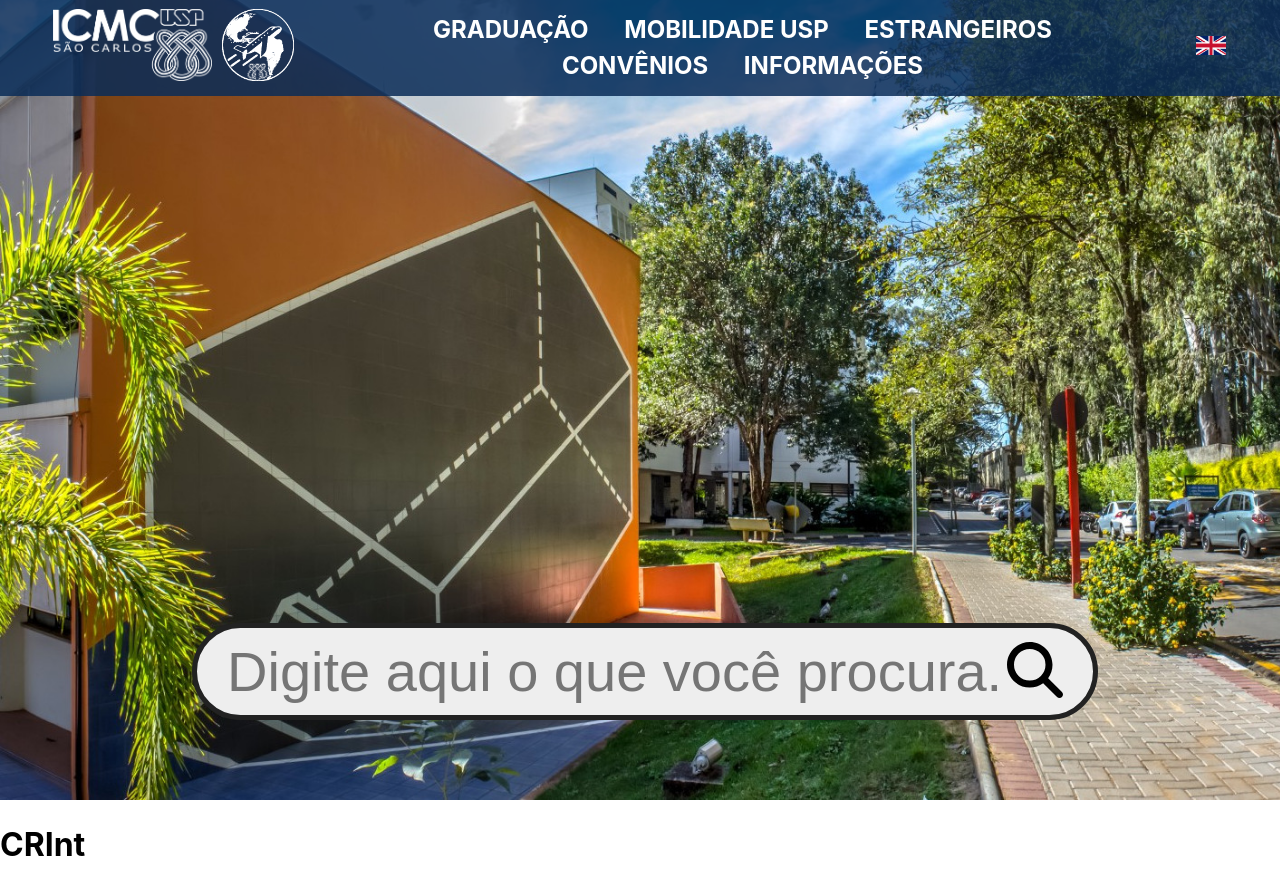
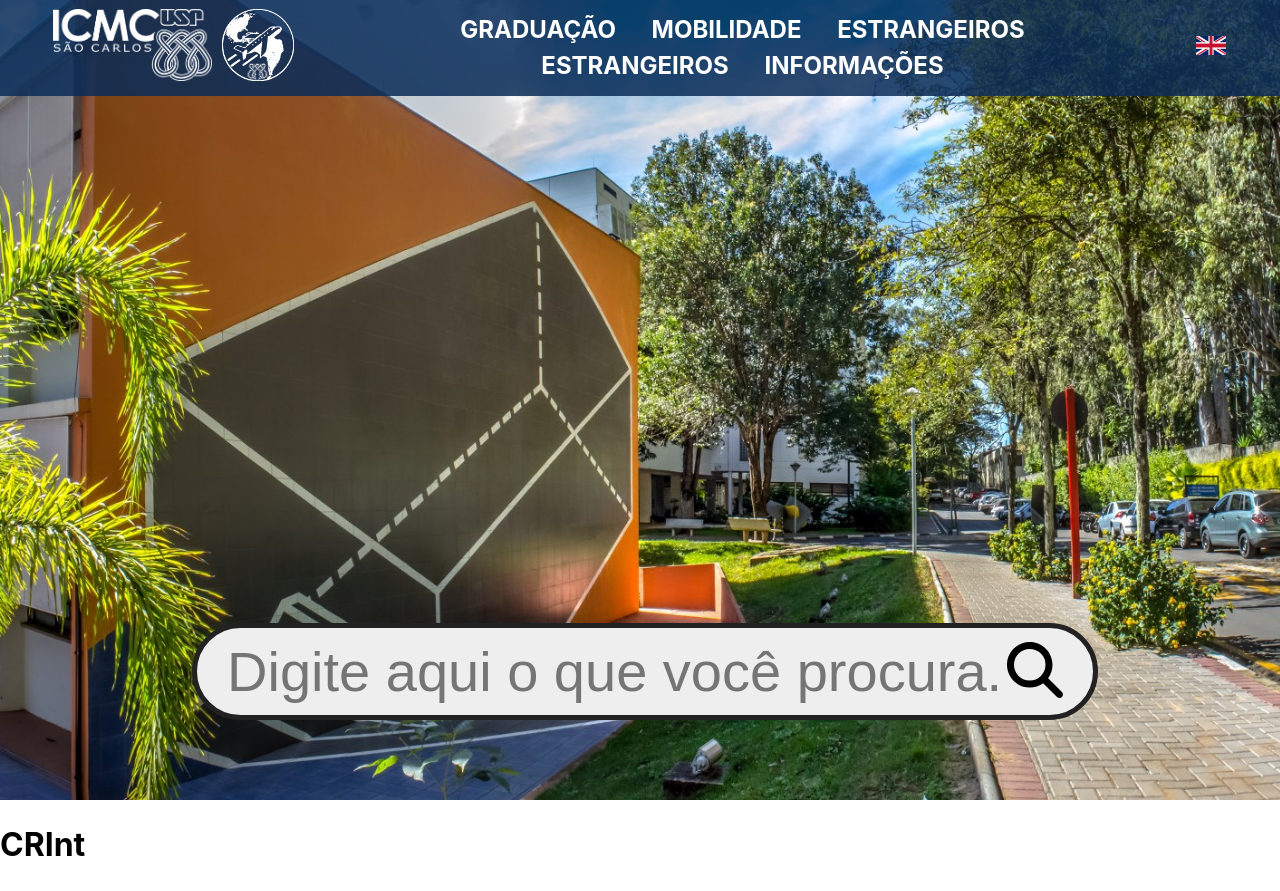
Before and after one commit to CRInt-ICMC/crint-site, a React (Vite) app in the folder crint-site/: page / in a window 1280 px wide. Built offline with nearby package versions, Linux system fonts and the light colour scheme.

Commit message:
Sistema de linguagem ineficiente, porém funcional

```diff
--- a/crint-site/src/components/AppHeader.tsx
+++ b/crint-site/src/components/AppHeader.tsx
@@ -1,14 +1,14 @@
 // COMPONENTES
-import { useLocation, useNavigate } from 'react-router-dom';
+import { useLocation } from 'react-router-dom';
 import { Link } from 'react-router-dom'
 // CSS
 import './AppHeader.css';
 // IMAGENS
 import { ICMC_BRANCO, BANDEIRA_PT, BANDEIRA_EN, CRINT_BRANCO } from '../utils/appImages';
-import { mountURL, loadLanguage, updateParams } from '../utils/utils';
+import { loadLanguage } from '../utils/utils';
 import { useEffect, useState } from 'react';
 import { DEFAULT_LANGUAGE, LANGUAGES_AVAILABLE } from '../utils/appConstants';
-
+// import Graduacao from '../pages/graduacao';
 
 const logos = (search : string) => {
     return (
@@ -19,17 +19,19 @@ const logos = (search : string) => {
     );
 }
 
-const topics = (search : string) => {
+const topics = (search : string, dictionary : languageDictionary) => {
+
+
     return (
         <span className='topics'>
-            <div className='linha'>
-                <Link to={'graduacao' + search}> GRADUAÇÃO </Link>
-                <Link to={'mobilidade' + search}> MOBILIDADE USP </Link>
-                <Link to={'estrangeiros' + search}> ESTRANGEIROS </Link>
+            <div className='linha'> {/* VOLTAR PARA MELHORAR ISSO MAIS TARDE */}
+                <Link to={'graduacao' + search}> {dictionary.header?.graduacao} </Link>
+                <Link to={'mobilidade' + search}> {dictionary.header?.mobilidade} </Link>
+                <Link to={'estrangeiros' + search}> {dictionary.header?.estrangeiros} </Link>
             </div>
             <div className='linha'>
-                <Link to={'convenios' + search}> CONVÊNIOS </Link>
-                <Link to={'informacoes' + search}> INFORMAÇÕES </Link>
+                <Link to={'convenios' + search}> {dictionary.header?.estrangeiros} </Link>
+                <Link to={'informacoes' + search}> {dictionary.header?.informacoes} </Link>
             </div>
         </span>
     );
@@ -57,6 +59,7 @@ const AppHeader = () => {
     // Hooks
     const location = useLocation();
     const [currentLang, setLang] = useState('');
+    const [langDict, setLangDict] = useState<languageDictionary>(loadLanguage(DEFAULT_LANGUAGE));
 
     // Pega a URL atual da página
     const search = location.search;
@@ -67,16 +70,17 @@ const AppHeader = () => {
     useEffect(() => {
         // Se o valor anteriormente armazenado é inválido ou não existe, usa língua padrão
         if (!LANGUAGES_AVAILABLE.includes(langParam)) {
-            changeLang(DEFAULT_LANGUAGE)
+            changeLang(DEFAULT_LANGUAGE);
         }
 
         // Se houve mudança na língua, atualiza os valores e a página
         else if (langParam !== currentLang) {
-            changeLang(langParam)
+            changeLang(langParam);
         }
-    })
+    }, [currentLang])
 
-    function changeLang(lang : string) {
+    // Carrega o novo dicionário de linguagem
+    const changeLang = (lang : string) => {
         // Impede o uso inapropriado da função
         if (!LANGUAGES_AVAILABLE.includes(lang)) {
             console.log('Língua desconhecida!')
@@ -85,7 +89,7 @@ const AppHeader = () => {
 
         localStorage.setItem('lang', lang);
         setLang(lang);
-        loadLanguage(lang);
+        setLangDict(loadLanguage(lang))
     }
 
     return (
@@ -96,7 +100,7 @@ const AppHeader = () => {
                 </div>
 
                 <div className='navbar-center' role='navigation'>
-                    {topics(search)}
+                    {topics(search, langDict)}
                 </div>
 
                 <div className='navbar-right'>
--- a/crint-site/src/dictionary/en.json
+++ b/crint-site/src/dictionary/en.json
@@ -1,7 +1,9 @@
 {
-    "grad":"Graduation",
-    "mob":"Mobility",
-    "estr":"Foreigners",
-    "conv":"Partnerships",
-    "info":"Informations"
+    "header" : {
+        "graduacao" : "GRADUATION",
+        "mobilidade" : "MOBILITY",
+        "estrangeiros" : "FOREIGNERS",
+        "convenios" : "PARTNERSHIPS",
+        "informacoes" : "INFORMATIONS"
+    }
 }
--- a/crint-site/src/dictionary/pt.json
+++ b/crint-site/src/dictionary/pt.json
@@ -1,7 +1,29 @@
 {
-    "grad":"Graduação",
-    "mob":"Mobilidade",
-    "estr":"Estrangeiros",
-    "conv":"Convênios",
-    "info":"Informações"
+    "header" : {
+        "graduacao" : "GRADUAÇÃO",
+        "mobilidade" : "MOBILIDADE",
+        "estrangeiros" : "ESTRANGEIROS",
+        "convenios" : "CONVÊNIOS",
+        "informacoes" : "INFORMAÇÕES"
+    },
+
+    "graduacao" : {
+        "titulo" : "GRADUAÇÃO"
+    },
+
+    "mobilidade" : {
+        "titulo" : "MOBILIDADE"
+    },
+
+    "estrangeiros" : {
+        "titulo" : "ESTRANGEIROS"
+    },
+
+    "convenios" : {
+        "titulo" : "CONVÊNIOS"
+    },
+
+    "informacoes" : {
+        "titulo" : "INFORMAÇÕES"
+    }
 }
--- a/crint-site/src/utils/utils.ts
+++ b/crint-site/src/utils/utils.ts
@@ -1,3 +1,7 @@
+import en_dict from '../dictionary/en.json';
+import pt_dict from '../dictionary/pt.json';
+import { LANGUAGES_AVAILABLE } from './appConstants';
+
 export function mountURL(base : string, params : URLSearchParams) {
     let url = base;
 
@@ -34,7 +38,16 @@ export function updateParams(currentParams : URLSearchParams, newParams : [strin
     return currentParams;
 }
 
+// Existem problemas de escalabilidade com o modelo atual, porém, serve para o projeto
 export function loadLanguage(currentLang : string) {
-    /* Função de carrega linguagem atual */
-    console.log(`Linguagem atual: ${currentLang}`);
+    switch (currentLang) {
+        case 'pt':
+            return pt_dict;
+
+        case 'en':
+            return en_dict;
+
+        default:
+            return pt_dict;
+    }
 }
```
Also changed, not shown: crint-site/src/utils/types.ts (added, +29 -0 lines).
